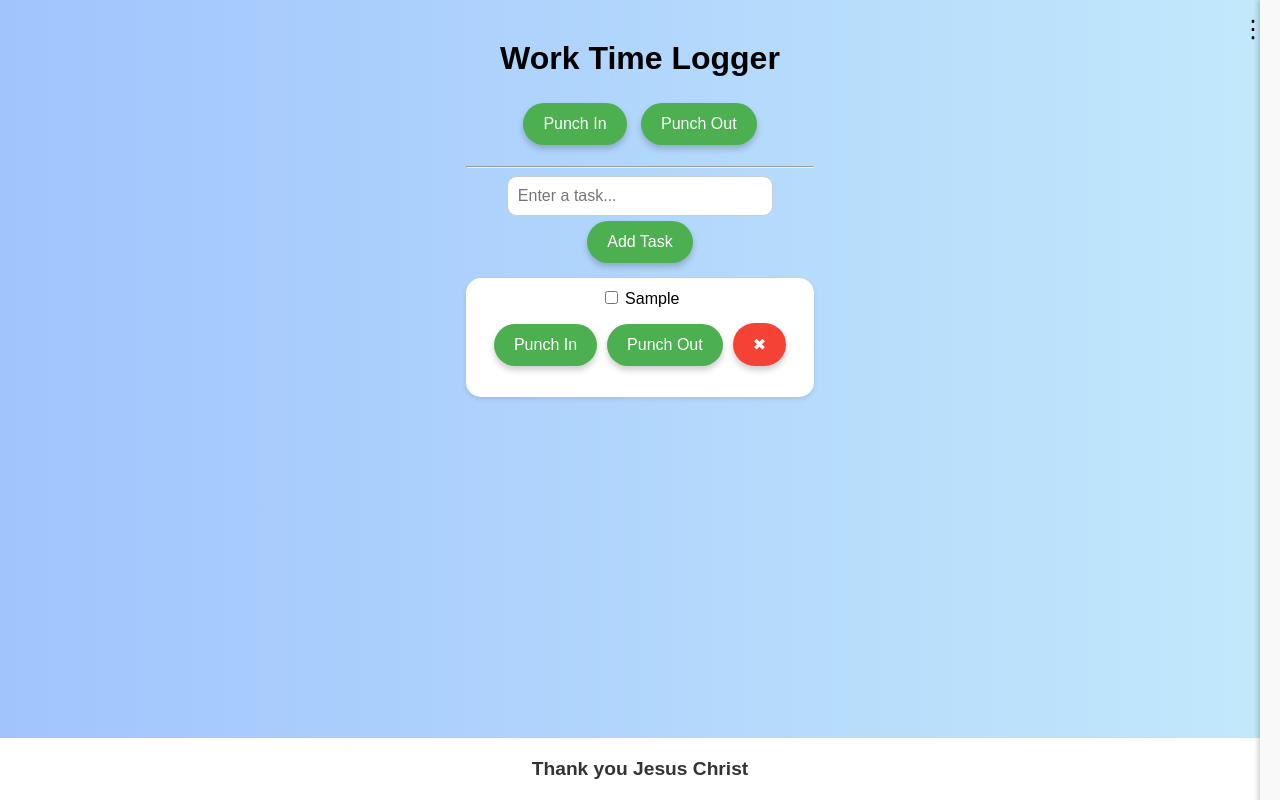
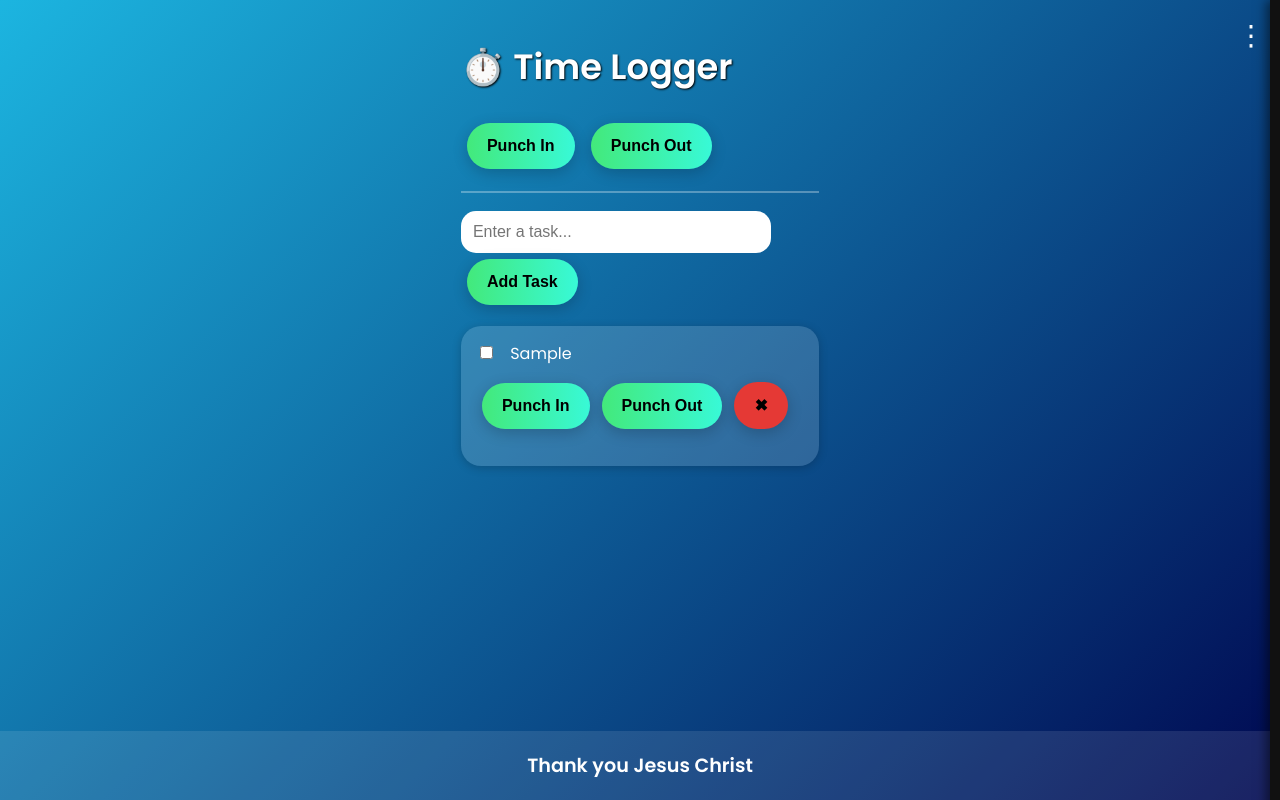
Before and after one commit to H4h4h4ha/My-App-Dev, a website: page public/index.html in a window 1280 px wide. Both pictures are taken after typing "Sample" into the empty fields and a click on the button "Add Task". Drawn offline with nearby package versions, Linux system fonts and the light colour scheme.

Commit message:
Add files via upload

```diff
--- a/public/index.html
+++ b/public/index.html
@@ -3,21 +3,25 @@
 <head>
   <meta charset="UTF-8" />
   <meta name="viewport" content="width=device-width, initial-scale=1.0"/>
-  <title>Time Logger</title>
+  <title>Funky Time Logger</title>
+  <link href="https://fonts.googleapis.com/css2?family=Poppins:wght@400;600&display=swap" rel="stylesheet">
   <style>
     body {
-      font-family: Arial, sans-serif;
-      text-align: center;
-      background: linear-gradient(to right, #a1c4fd, #c2e9fb);
+      font-family: 'Poppins', sans-serif;
+      background: linear-gradient(135deg, #1CB5E0, #000851);
       margin: 0;
       padding: 0;
-      min-height: 100vh;
+      color: #fff;
       display: flex;
       flex-direction: column;
+      min-height: 100vh;
+      overflow-x: hidden;
     }
 
     h1 {
       margin-top: 20px;
+      font-size: 2.2em;
+      text-shadow: 1px 1px 2px #000;
     }
 
     .container {
@@ -25,41 +29,48 @@
       padding: 20px;
       max-width: 600px;
       margin: auto;
-      overflow-y: auto;
     }
 
     button {
-      padding: 12px 20px;
-      margin: 5px;
+      padding: 14px 20px;
+      margin: 6px;
       border: none;
-      border-radius: 25px;
-      background-color: #4CAF50;
-      color: white;
+      border-radius: 30px;
+      background: linear-gradient(to right, #43e97b, #38f9d7);
+      color: #000;
+      font-weight: bold;
       font-size: 1em;
-      box-shadow: 0 4px 6px rgba(0,0,0,0.2);
       cursor: pointer;
-      transition: all 0.2s ease-in-out;
+      box-shadow: 0 4px 15px rgba(0,0,0,0.2);
+      transition: transform 0.2s ease, box-shadow 0.3s;
     }
 
     button:hover {
-      background-color: #45a049;
       transform: scale(1.05);
+      box-shadow: 0 6px 20px rgba(0,0,0,0.3);
     }
 
     input[type="text"] {
-      padding: 10px;
+      padding: 12px;
       font-size: 1em;
-      border-radius: 10px;
-      border: 1px solid #ccc;
-      width: 70%;
+      border-radius: 15px;
+      border: none;
+      width: 80%;
+      max-width: 400px;
+      margin-top: 10px;
     }
 
     .task {
-      background: white;
-      border-radius: 15px;
-      padding: 10px;
-      margin: 10px 0;
-      box-shadow: 0 2px 5px rgba(0,0,0,0.1);
+      background: rgba(255, 255, 255, 0.15);
+      border-radius: 20px;
+      padding: 15px;
+      margin: 15px 0;
+      box-shadow: 0 2px 10px rgba(0,0,0,0.2);
+      color: #fff;
+    }
+
+    .task label {
+      margin-left: 10px;
     }
 
     .task-actions {
@@ -71,62 +82,72 @@
       padding: 20px;
       font-weight: bold;
       font-size: 1.2em;
-      background: #fff;
-      color: #333;
+      background: rgba(255, 255, 255, 0.1);
+      color: #ffffff;
     }
 
-    /* Triple dot menu */
     .menu {
-      position: absolute;
+      position: fixed;
       top: 15px;
       right: 15px;
-      font-size: 24px;
+      font-size: 28px;
       cursor: pointer;
       user-select: none;
+      z-index: 999;
     }
 
-    /* Side ribbon */
     .side-ribbon {
       position: fixed;
       top: 0;
-      right: -300px;
+      right: -320px;
       width: 280px;
       height: 100%;
-      background: #f9f9f9;
-      box-shadow: -2px 0 5px rgba(0,0,0,0.2);
-      padding: 20px;
+      background: #111;
+      color: #fff;
+      box-shadow: -4px 0 10px rgba(0,0,0,0.5);
+      padding: 25px;
       transition: right 0.3s ease;
       text-align: left;
+      z-index: 998;
     }
 
     .side-ribbon.open {
       right: 0;
     }
 
-    .side-ribbon h3 {
-      margin-top: 0;
+    .side-ribbon button {
+      background: #03dac6;
+      color: #000;
+      margin-bottom: 10px;
     }
 
-    .side-ribbon button {
-      display: block;
-      width: 100%;
-      margin-bottom: 10px;
-      background-color: #2196F3;
+    .side-ribbon button:hover {
+      background: #00bfa5;
+    }
+
+    @media screen and (max-width: 600px) {
+      h1 {
+        font-size: 1.6em;
+      }
+      button, input[type="text"] {
+        width: 90%;
+      }
     }
   </style>
 </head>
 <body>
+
   <div class="menu" onclick="toggleMenu()">⋮</div>
 
   <div class="side-ribbon" id="ribbon">
-    <h3>Export Logs</h3>
+    <h3>Export Options</h3>
     <button onclick="exportCSV()">📊 Download CSV</button>
     <button onclick="exportPDF()">📄 Download PDF</button>
     <button style="background-color: #f44336;" onclick="toggleMenu()">Close ✖</button>
   </div>
 
   <div class="container">
-    <h1>Work Time Logger</h1>
+    <h1>⏱️ Time Logger</h1>
 
     <div>
       <button onclick="punch('in')">Punch In</button>
@@ -134,7 +155,7 @@
       <p id="workTime"></p>
     </div>
 
-    <hr />
+    <hr style="border: 1px solid rgba(255,255,255,0.3)"/>
 
     <div>
       <input type="text" id="taskInput" placeholder="Enter a task..." />
@@ -189,7 +210,7 @@
       let taskStartTime = null;
       punchInBtn.onclick = () => {
         taskStartTime = new Date();
-        timeDisplay.innerText = 'Task started at ' + taskStartTime.toLocaleTimeString();
+        timeDisplay.innerText = 'Started at ' + taskStartTime.toLocaleTimeString();
       };
       punchOutBtn.onclick = () => {
         if (taskStartTime) {
@@ -204,7 +225,7 @@
 
       const closeBtn = document.createElement('button');
       closeBtn.innerText = '✖';
-      closeBtn.style.background = '#f44336';
+      closeBtn.style.background = '#e53935';
       closeBtn.onclick = () => taskDiv.remove();
 
       const actions = document.createElement('div');
```
